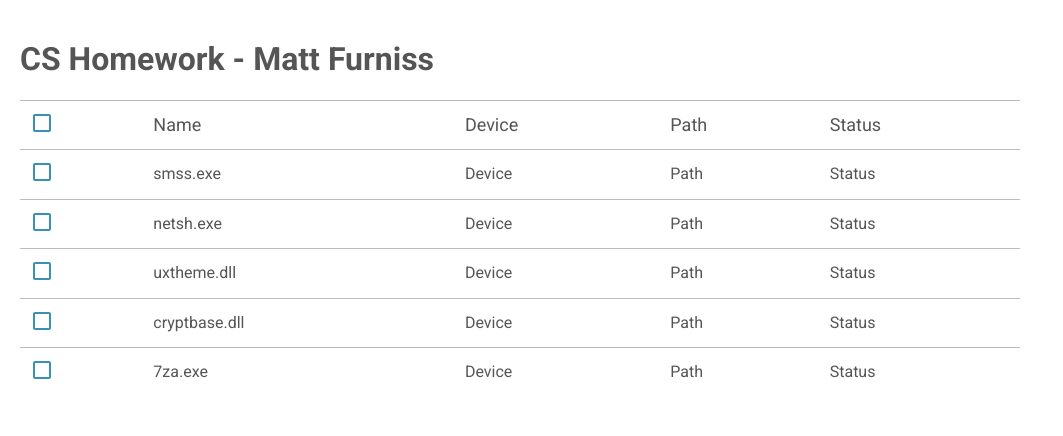
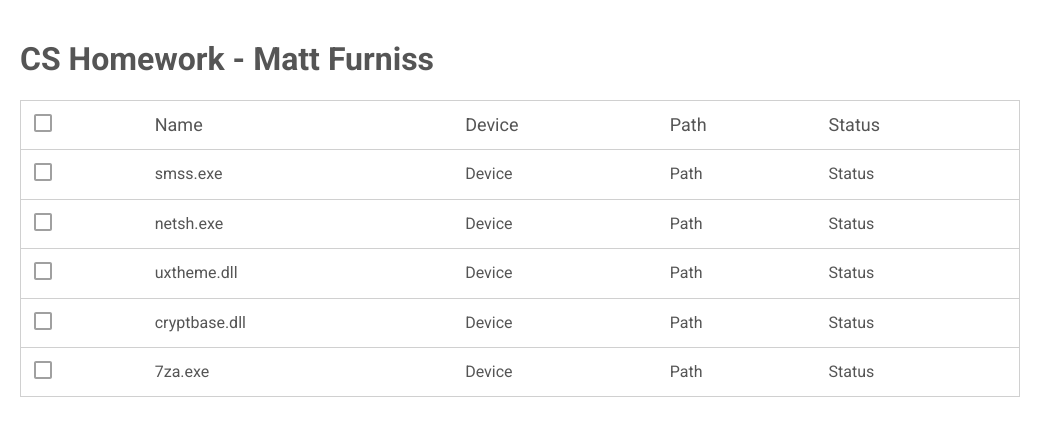
Before and after one commit to mfurniss/cs-homework, a React (Vite) app: page / in a window 1280 px wide. Shown: the top 436 px of the page, without its empty margins (0-1063 px from the left). Built offline with nearby package versions, Linux system fonts and the light colour scheme.

Commit message:
Add buttons and icons

```diff
--- a/src/Checkbox.tsx
+++ b/src/Checkbox.tsx
@@ -2,13 +2,13 @@ import React, { useState } from 'react';
 import styled from 'styled-components';
 import { MdCheckBox, MdCheckBoxOutlineBlank } from 'react-icons/md';
 
-const Button = styled.button`
+const CbButton = styled.button<{ checked: boolean }>`
   border: none;
   background: none;
   padding: 0;
   margin: 0;
   line-height: 0;
-  color: #3992b3;
+  color: ${({ checked }) => checked ? '#3992b3': '#a0a0a0'};
 `;
 
 interface Props {
@@ -25,9 +25,9 @@ const Checkbox: React.FC<Props> = ({
   nodeUnchecked = <MdCheckBoxOutlineBlank size={24} />,
 }) => {
   return (
-    <Button onClick={() => onChange(!checked)}>
+    <CbButton checked={checked} onClick={() => onChange(!checked)}>
       { checked ? nodeChecked : nodeUnchecked}
-    </Button>
+    </CbButton>
   )
 }
 
--- a/src/Table.tsx
+++ b/src/Table.tsx
@@ -1,11 +1,12 @@
 import styled from "styled-components";
 
-const borderColor = '#bbb';
+const borderColor = '#d0d0d0';
 
 export default styled.table`
   width: 100%;
   max-width: 1000px;
   border-collapse: collapse;
+  border: 1px solid ${borderColor};
   th, td {
     padding: 10px;
     text-align: left;
```
